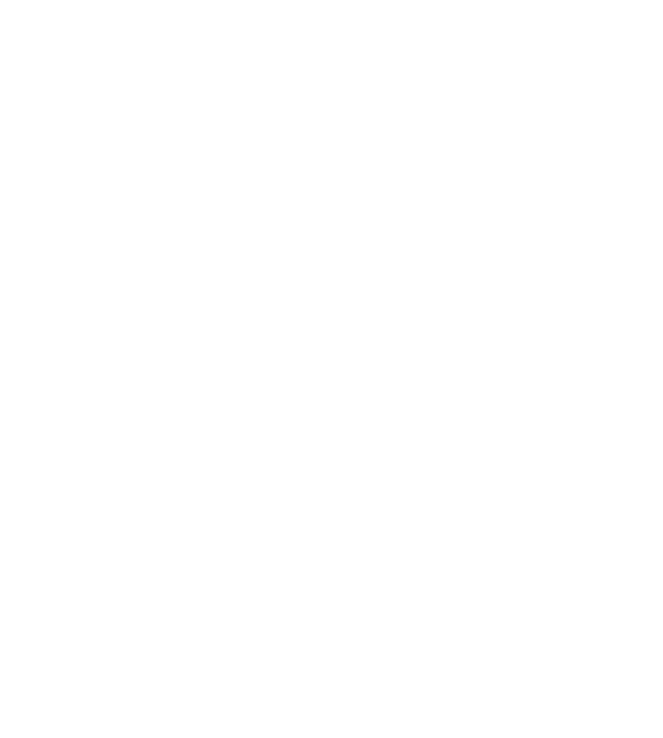
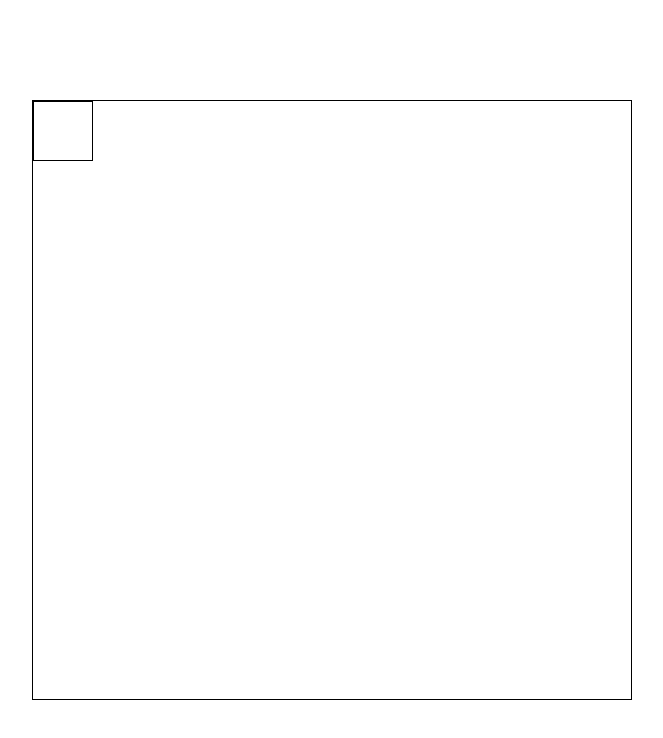
Before and after one commit to LorisGalleana/js-campominato-grid, a plain HTML site: page index.html in a window 1280 px wide. Shown: the whole page, without its empty margins (308-971 px from the left). Drawn offline with nearby package versions, Linux system fonts and the light colour scheme.

Commit message:
feate create div and class to start project

```diff
--- a/CSS/style.css
+++ b/CSS/style.css
@@ -3,3 +3,22 @@
     padding: 0;
     box-sizing: border-box;
 }
+.page-container {
+    display: flex;
+    justify-content: center;
+    align-items: center;
+    width: 100vw;
+    height: 100vh;
+}
+.grid {
+    width: 600px;
+    height: 600px;
+    border: 1px solid black;
+    display: flex;
+    flex-wrap: wrap;
+}
+.square {
+    width: calc(100% / 10);
+    height: calc(100% / 10);
+    border: 1px solid black;
+}
--- a/index.html
+++ b/index.html
@@ -6,14 +6,18 @@
     <!-- FONT AWESOME -->
     <link rel="stylesheet" href="https://cdnjs.cloudflare.com/ajax/libs/font-awesome/6.5.2/css/all.min.css" integrity="sha512-SnH5WK+bZxgPHs44uWIX+LLJAJ9/2PkPKZ5QiAj6Ta86w+fsb2TkcmfRyVX3pBnMFcV7oQPJkl9QevSCWr3W6A==" crossorigin="anonymous" referrerpolicy="no-referrer" />
     <!-- BOOTSTRAP -->
-    <link rel="stylesheet" href="https://cdn.jsdelivr.net/npm/bootstrap-icons@1.11.3/font/bootstrap-icons.min.css">
-    <link href="https://cdn.jsdelivr.net/npm/bootstrap@5.2.3/dist/css/bootstrap.min.css" rel="stylesheet" integrity="sha384-rbsA2VBKQhggwzxH7pPCaAqO46MgnOM80zW1RWuH61DGLwZJEdK2Kadq2F9CUG65" crossorigin="anonymous">
+    <!-- <link rel="stylesheet" href="https://cdn.jsdelivr.net/npm/bootstrap-icons@1.11.3/font/bootstrap-icons.min.css">
+    <link href="https://cdn.jsdelivr.net/npm/bootstrap@5.2.3/dist/css/bootstrap.min.css" rel="stylesheet" integrity="sha384-rbsA2VBKQhggwzxH7pPCaAqO46MgnOM80zW1RWuH61DGLwZJEdK2Kadq2F9CUG65" crossorigin="anonymous"> -->
     <!-- MY CSS -->
     <link rel="stylesheet" href="CSS/style.css">
     <title>Document</title>
 </head>
 <body>
-
+    <div class="page-container">
+        <div class="grid">
+            <div class="square"></div>
+        </div>
+    </div>
 </body>
 <script type="text/javascript" src="myscript.js"></script>
 </html>
```
Also changed, not shown: myscript.js (+7 -0 lines).
